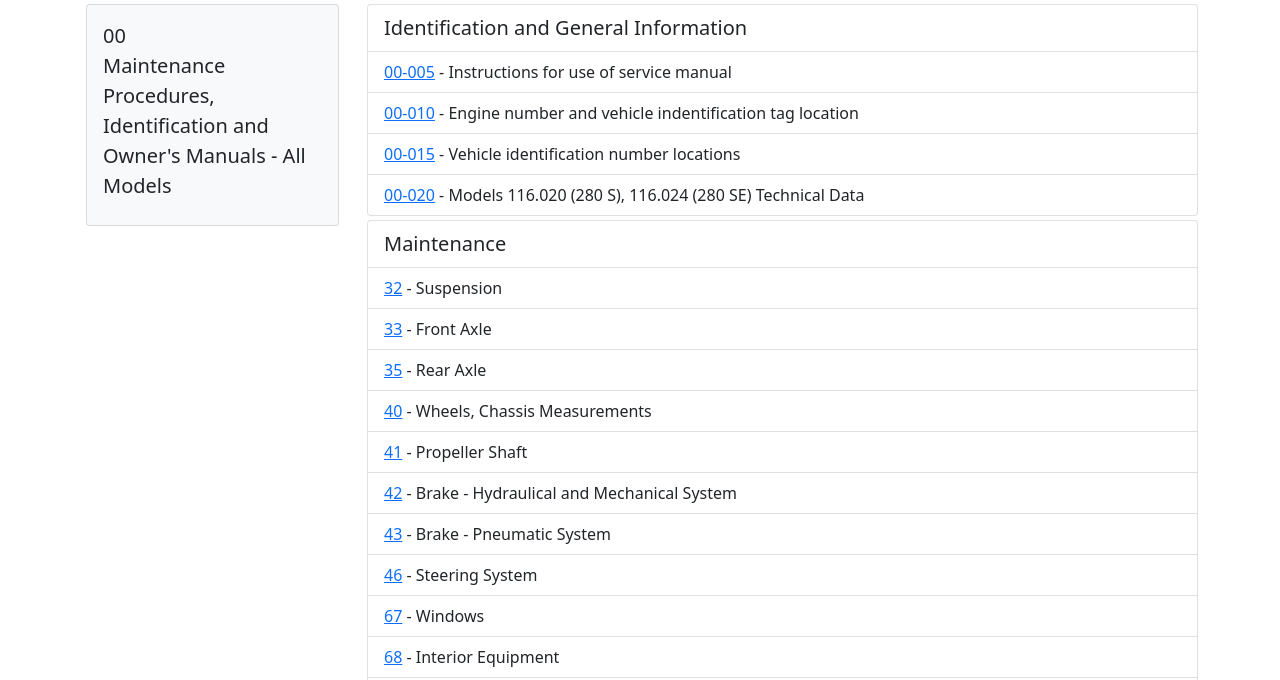
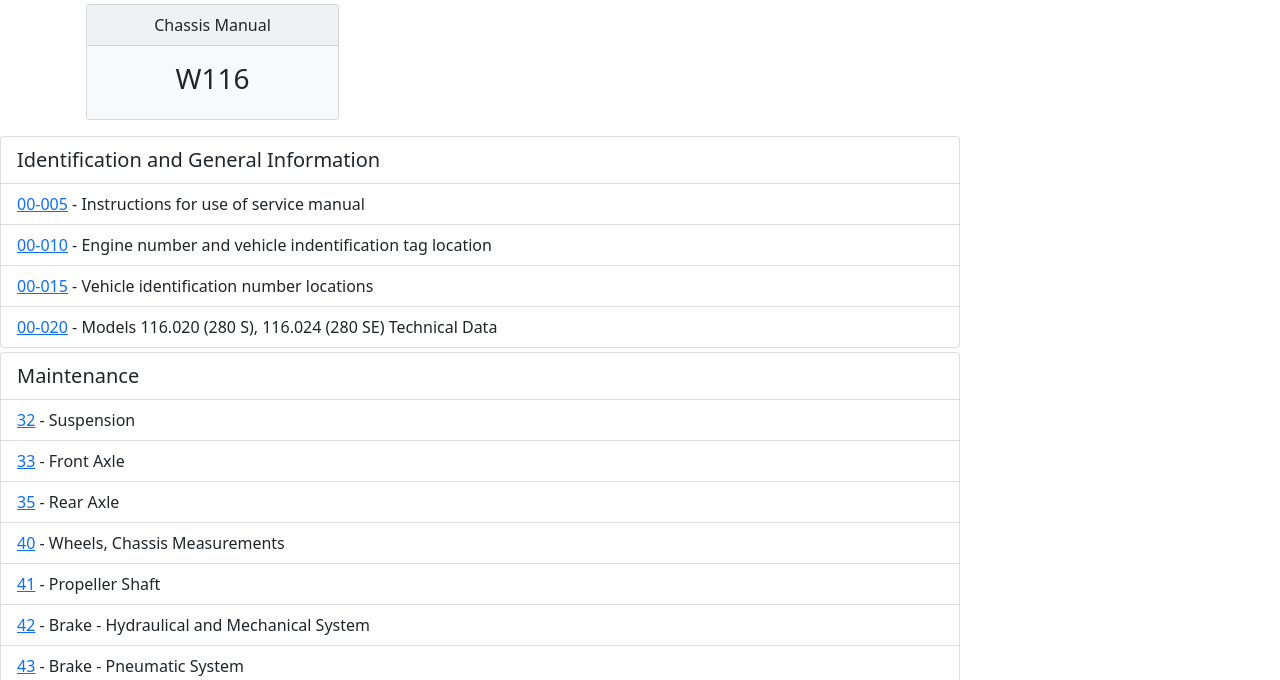
Before and after one commit to W116org/handbook, a Jekyll site: the page built from Chassis.html, in a window 1280 px wide and 900 px high, cut to the strip 220-900 px from the top of the window. Built offline with Jekyll 4.4.1, drawn with Linux system fonts in a browser that asks for light colours; comment, search, counter and statistics services are not loaded.

Commit message:
Fix Heading

```diff
--- a/Chassis.html
+++ b/Chassis.html
@@ -8,9 +8,12 @@ lead: "1972-1980: 280S 280SE 300SD 450SE 450SEL"
 
 <div class="row">
   <div class="col-xs-12 col-md-3">
-    <div class="card text-dark bg-light mb-3 mx-1">
+    <div class="card text-center text-dark bg-light mb-3 mx-1">
+      <div class="card-header">Chassis Manual</div>
       <div class="card-body">
-        <p class="card-title lead">00<br>Maintenance Procedures, Identification and Owner's Manuals - All Models</p>
+          <h3 class="card-title">W116</h3>
+      </div>
+    </div>
       </div>
     </div>
   </div>
```
